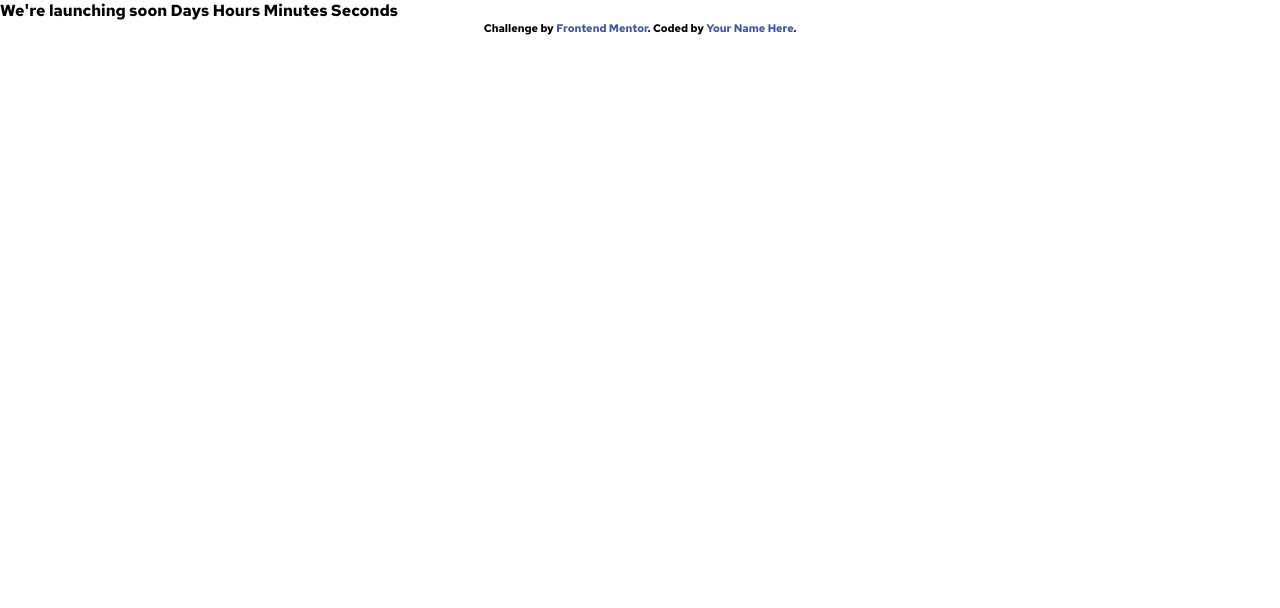
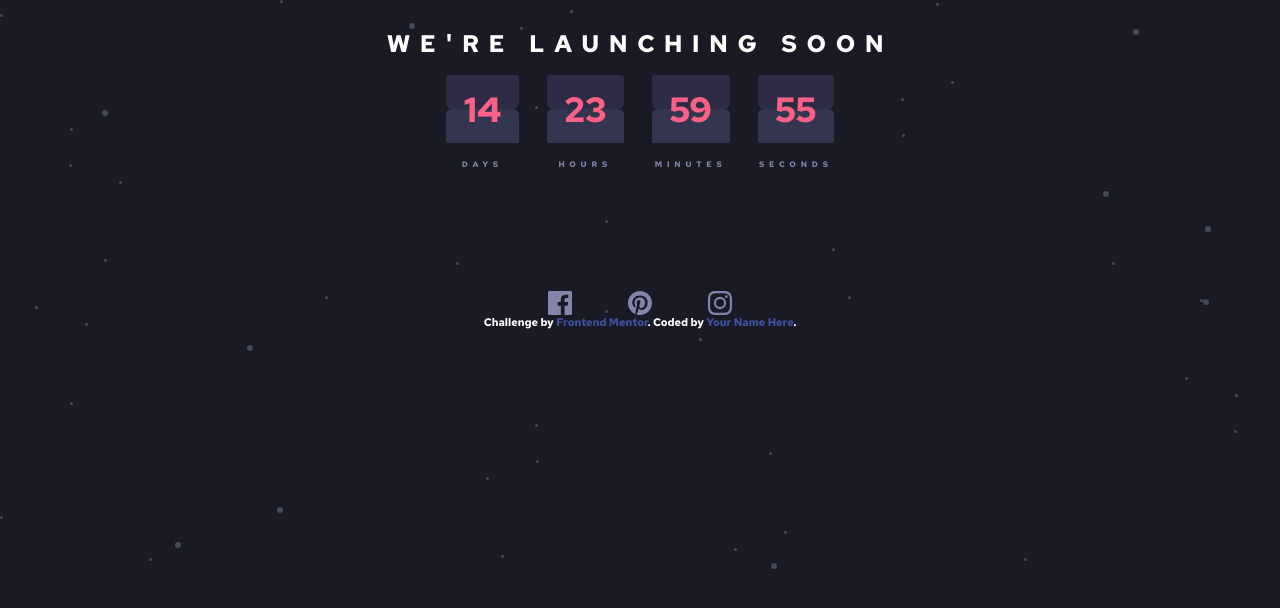
Before and after one commit to Jakub-Chojnacki/launch-countdown-frontendmentor, a website: page index.html in a window 1280 px wide. Drawn offline with Linux system fonts and the light colour scheme; files that its build step writes are made by us from their sources.

Commit message:
basic logic for the countdown and basic styles

```diff
--- a/app/js/countdown.js
+++ b/app/js/countdown.js
@@ -0,0 +1,33 @@
+//dom
+const domDays = document.querySelector('.container-timer__card-number--days');
+const domHours = document.querySelector('.container-timer__card-number--hours');
+const domMinutes = document.querySelector('.container-timer__card-number--minutes');
+const domSeconds = document.querySelector('.container-timer__card-number--seconds');
+
+const startingDays = 15;  //days
+
+let time = startingDays * 24 * 60 * 60; // days --> seconds
+
+
+
+function countdown(){
+
+    const days = Math.floor(time / 60 / 60 / 24)
+    let hours = Math.floor(time /60 / 60 % 24);
+    let minutes = Math.floor(time / 60 % 60 );
+    let seconds = time % 60;
+    hours = hours < 10 ? "0" + hours : hours;
+    minutes = minutes < 10 ? "0" + minutes : minutes;
+    seconds = seconds < 10 ? "0" + seconds : seconds;
+
+    domDays.innerHTML = days;
+    domHours.innerHTML = hours;
+    domMinutes.innerHTML = minutes;
+    domSeconds.innerHTML = seconds;
+    time--;
+
+    time = time < 0 ? 0 : time;  // stops it from going into negative numbers
+
+}
+countdown();
+setInterval(countdown, 1000);
--- /dev/null
+++ b/app/scss/components/_footer.scss
@@ -0,0 +1,19 @@
+.footer{
+    display: flex;
+    place-items: center;
+    // background-image: url('../../../images/pattern-hills.svg');
+    // background-size: cover;
+    //  background-repeat: no-repeat;
+    margin-top: 10%;
+
+
+
+
+    &__socials{
+        display: flex;
+        align-content: space-between;
+        &-item{
+            padding: 0 2em;
+        }
+    }
+}
--- a/app/scss/components/_index.scss
+++ b/app/scss/components/_index.scss
@@ -0,0 +1,2 @@
+@forward 'footer';
+@forward 'timer';
--- /dev/null
+++ b/app/scss/components/_timer.scss
@@ -0,0 +1,54 @@
+@use '../globals/colors' as *;
+.container-timer {
+    &__numbers{
+    display: flex;
+    justify-content: center;
+    text-align: center;
+
+    }
+    &__card {
+        padding: 0 1em;
+
+
+        &-number{
+            color: $Soft__red;
+            padding: 0.3em 0.5em;
+            font-size: 2.5em;
+            z-index: 5;
+            border-radius: 10px;
+            position: relative;
+            &::before{
+                z-index: -1;
+                position: absolute;
+                top: 0;
+                left: 0;
+                content: '';
+                width: 100%;
+                height: 50%;
+                background-color:$blue--card;
+                border-radius: 3px 3px 6px 6px;
+
+            }
+            &::after{
+                border-radius: 6px 6px 2px 2px;
+                z-index: -1;
+                position: absolute;
+                bottom: 0;
+                left: 0;
+                content: '';
+                width: 100%;
+                height: 50%;
+                background-color: $Blue--dark-desat;
+
+            }
+
+        }
+        &-suffix{
+            margin-top: 2em;
+            text-transform: uppercase;
+            font-size: 0.5rem;
+            letter-spacing: 0.3rem;
+            color: $Grayish__blue;
+        }
+    }
+}
--- a/app/scss/globals/boilerplate.scss
+++ b/app/scss/globals/boilerplate.scss
@@ -1,4 +1,5 @@
 @use 'fonts' as *;
+@use 'colors' as *;
 
 html {
     font-size: 100%;
@@ -10,8 +11,18 @@ html {
 }
 
 body {
+    font-size: 14px;
     margin: 0;
-    padding: 0;
+    padding: 2em 2em;
     font-family: $Main-font;
+    background-color: $Blue--blacker;
+    color: white;
+    display: flex;
+    align-items: center;
+    flex-direction: column;
+    text-align: center;
+    background-image: url('../../../images/bg-stars.svg');
+    background-repeat: no-repeat;
+
 
 }
--- a/app/scss/globals/colors.scss
+++ b/app/scss/globals/colors.scss
@@ -6,6 +6,7 @@ $Soft__red: hsl(345, 95%, 68%);
 //Neutral
 
  $White: hsl(0, 0%, 100%);
- $Blue--dark-desat: hsl(236, 21%, 26%);
- $Blue--vdark: hsl(235, 16%, 14%);
- $Blue--blacker: hsl(234, 17%, 12%);
+ $Blue--dark-desat: hsl(236, 21%, 26%); // card-bottom
+ $Blue--vdark: hsl(235, 16%, 14%); //card-up
+ $Blue--blacker: hsl(234, 17%, 12%); // body
+ $blue--card : #2D2C44;
--- a/app/scss/globals/typography.scss
+++ b/app/scss/globals/typography.scss
@@ -1,8 +1,12 @@
-h1,
-h2,
-h3 {
+h1{
     margin-top: 0;
+    letter-spacing: 0.4em;
+    text-transform: uppercase;
+    font-weight: 700;
+    font-size: 1.5rem;
+
 }
+
 
 a, a:visited, a:active {
     text-decoration: none;
--- a/index.html
+++ b/index.html
@@ -1,33 +1,65 @@
 <!DOCTYPE html>
 <html lang="en">
+
 <head>
   <meta charset="UTF-8">
-  <meta name="viewport" content="width=device-width, initial-scale=1.0"> <!-- displays site properly based on user's device -->
+  <meta name="viewport" content="width=device-width, initial-scale=1.0">
+  <!-- displays site properly based on user's device -->
   <link rel="stylesheet" href="/dist/style.css">
-  <script defer src="/dist/script.js"></script>
+  <script defer src="/dist/countdown.js"></script>
   <link rel="icon" type="image/png" sizes="32x32" href="./images/favicon-32x32.png">
 
   <title>Frontend Mentor | Launch countdown timer</title>
 
   <!-- Feel free to remove these styles or customise in your own stylesheet 👍 -->
   <style>
-    .attribution { font-size: 11px; text-align: center; }
-    .attribution a { color: hsl(228, 45%, 44%); }
+    .attribution {
+      font-size: 11px;
+      text-align: center;
+    }
+
+    .attribution a {
+      color: hsl(228, 45%, 44%);
+    }
   </style>
 </head>
+
 <body>
 
-  We're launching soon
+  <h1 class="main-heading">We're launching soon</h1>
 
-  Days
-  Hours
-  Minutes
-  Seconds
-
+  <div class="container-timer">
+    <div class="container-timer__numbers">
+      <div class="container-timer__card">
+        <div class="container-timer__card-number container-timer__card-number--days"></div>
+        <div class="container-timer__card-suffix">Days</div>
+      </div>
+      <div class="container-timer__card">
+        <div class="container-timer__card-number container-timer__card-number--hours"></div>
+        <div class="container-timer__card-suffix">Hours</div>
+      </div>
+      <div class="container-timer__card">
+        <div class="container-timer__card-number container-timer__card-number--minutes"></div>
+        <div class="container-timer__card-suffix">Minutes</div>
+      </div>
+      <div class="container-timer__card">
+        <div class="container-timer__card-number container-timer__card-number--seconds"></div>
+        <div class="container-timer__card-suffix">Seconds</div>
+      </div>
+  </div>
+</div>
+  <footer class="footer">
+    <div class="footer__socials">
+      <img src="/images/icon-facebook.svg" alt="" class="footer__socials-item ">
+      <img src="/images/icon-pinterest.svg" alt="" class="footer__socials-item">
+      <img src="/images/icon-instagram.svg" alt="" class="footer__socials-item">
+    </div>
+  </footer>
 
   <div class="attribution">
     Challenge by <a href="https://www.frontendmentor.io?ref=challenge" target="_blank">Frontend Mentor</a>.
     Coded by <a href="#">Your Name Here</a>.
   </div>
 </body>
+
 </html>
```
Also changed, not shown: dist/countdown.js, dist/style.css, 2 other files.
